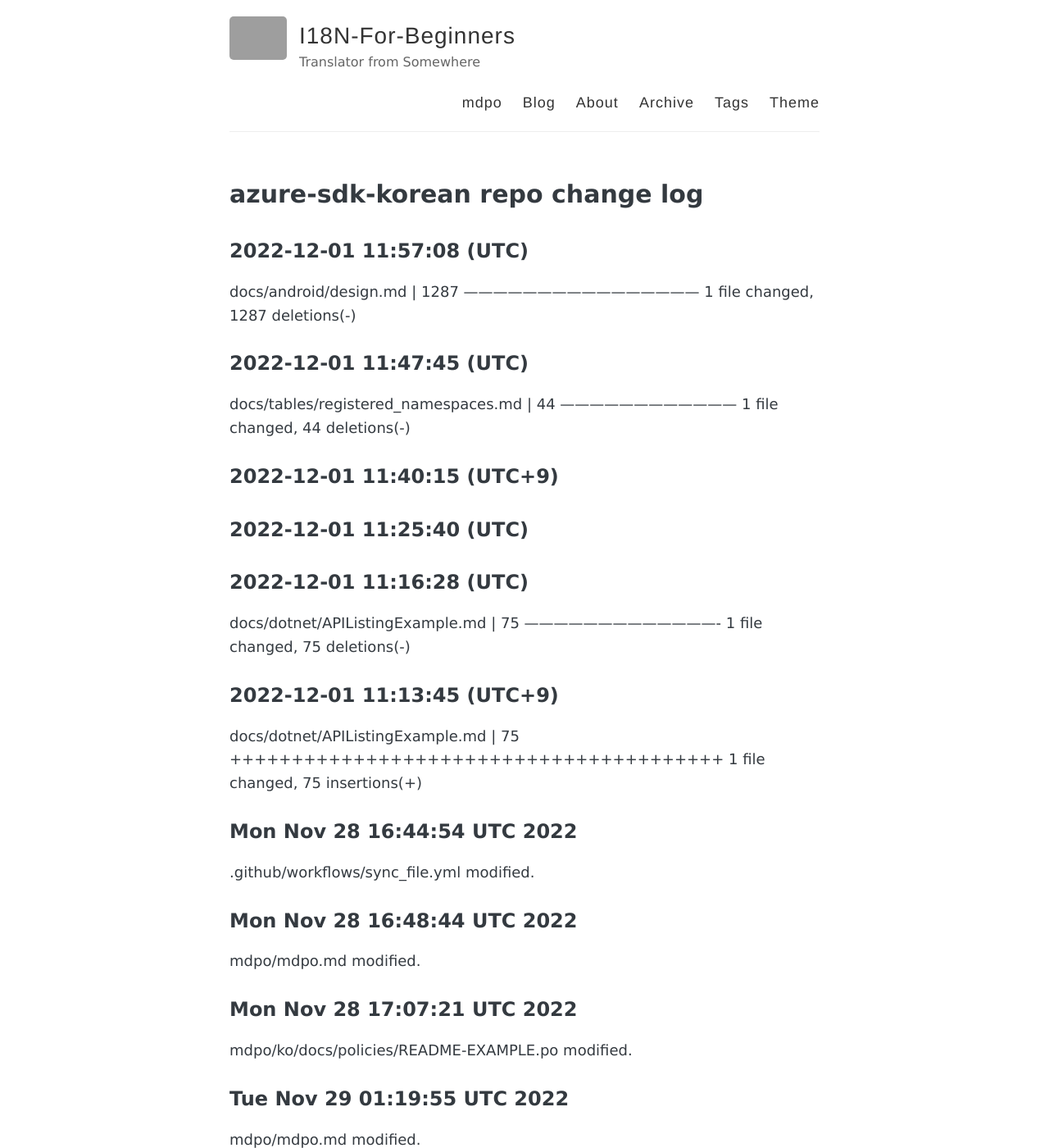
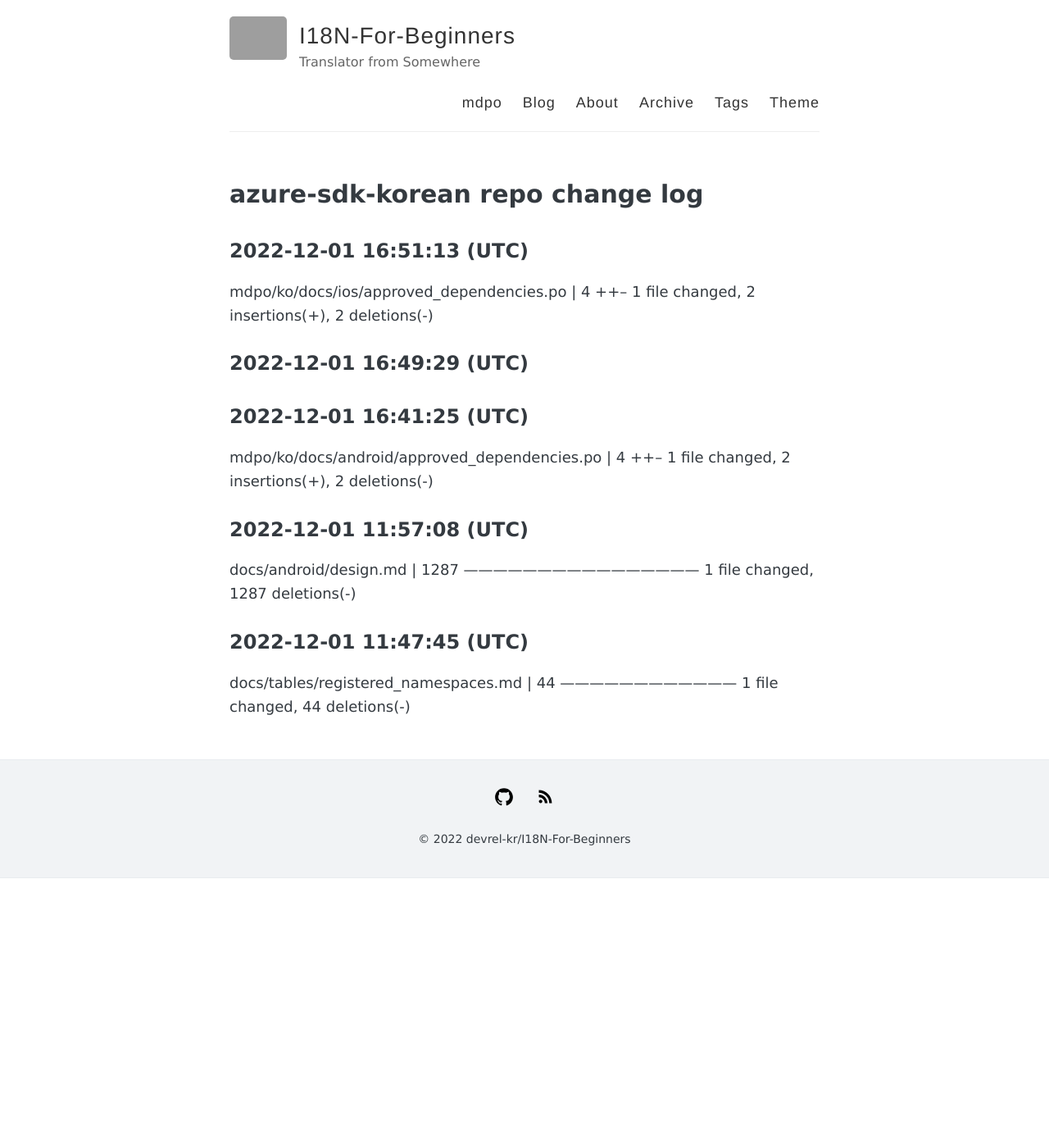
Before and after one commit to devrel-kr/I18N-For-Beginners, a Jekyll site: the page built from mdpo/mdpo.md, in a window 1280 px wide and 1400 px high. Shown: the whole window at 82% size. Built offline with Jekyll 4.4.1, drawn with Linux system fonts in a browser that asks for light colours; some of the changed text lies outside the part shown; grey boxes are pictures that could not be loaded.

Commit message:
commit to gh-pages

```diff
--- a/mdpo/mdpo.md
+++ b/mdpo/mdpo.md
@@ -3,6 +3,17 @@ layout: page
 title: azure-sdk-korean repo change log
 permalink: /mdpo/
 ---
+
+2022-12-01 16:51:13 (UTC)
+----------
+mdpo/ko/docs/ios/approved_dependencies.po | 4 ++-- 1 file changed, 2 insertions(+), 2 deletions(-)
+
+2022-12-01 16:49:29 (UTC)
+----------
+
+2022-12-01 16:41:25 (UTC)
+----------
+mdpo/ko/docs/android/approved_dependencies.po | 4 ++-- 1 file changed, 2 insertions(+), 2 deletions(-)
 
 2022-12-01 11:57:08 (UTC)
 ----------
@@ -12,63 +23,3 @@ docs/android/design.md | 1287 ------------------------------------------------ 1
 2022-12-01 11:47:45 (UTC)
 ----------
 docs/tables/registered_namespaces.md | 44 ------------------------------------ 1 file changed, 44 deletions(-)
-
-
-2022-12-01 11:40:15 (UTC+9)
-----------
-
-
-2022-12-01 11:25:40 (UTC)
-----------
-
-2022-12-01 11:16:28 (UTC)
-----------
-docs/dotnet/APIListingExample.md | 75 ---------------------------------------- 1 file changed, 75 deletions(-)
-
-2022-12-01 11:13:45 (UTC+9)
-----------
-docs/dotnet/APIListingExample.md | 75 ++++++++++++++++++++++++++++++++++++++++ 1 file changed, 75 insertions(+)
-
-Mon Nov 28 16:44:54 UTC 2022
-----------
-.github/workflows/sync_file.yml
-modified.
-
-Mon Nov 28 16:48:44 UTC 2022
-----------
-mdpo/mdpo.md
-modified.
-
-Mon Nov 28 17:07:21 UTC 2022
-----------
-mdpo/ko/docs/policies/README-EXAMPLE.po
-modified.
-
-Tue Nov 29 01:19:55 UTC 2022
-----------
-mdpo/mdpo.md
-modified.
-
-Wed Nov 30 01:20:06 UTC 2022
-----------
-mdpo/mdpo.md
-modified.
-
-Wed Nov 30 10:43:22 UTC 2022
-----------
-mdpo/ko/docs/android/approved_dependencies.po
-mdpo/ko/docs/policies/README-EXAMPLE.po
-modified.
-
-Wed Nov 30 11:02:35 UTC 2022
-----------
-mdpo/ko/docs/java/spring.po
-modified.
-
-Wed Nov 30 11:34:47 UTC 2022
-----------
-mdpo/ko/docs/android/approved_dependencies.po
-mdpo/ko/docs/ios/approved_dependencies.po
-modified.
-
-Thu Dec  1 08:25:15 UTC 2022
```
